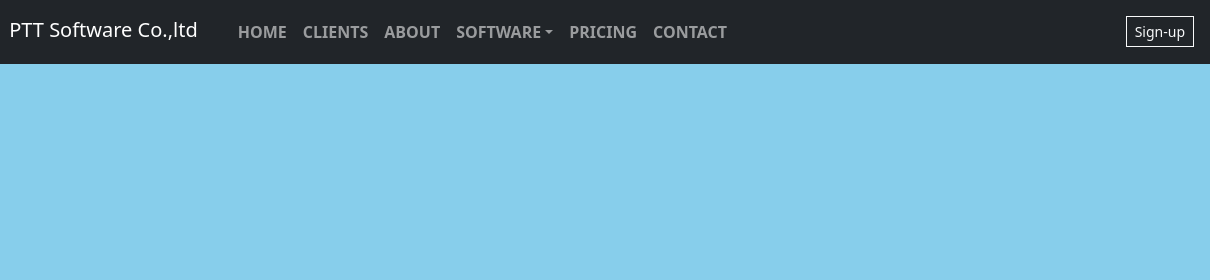
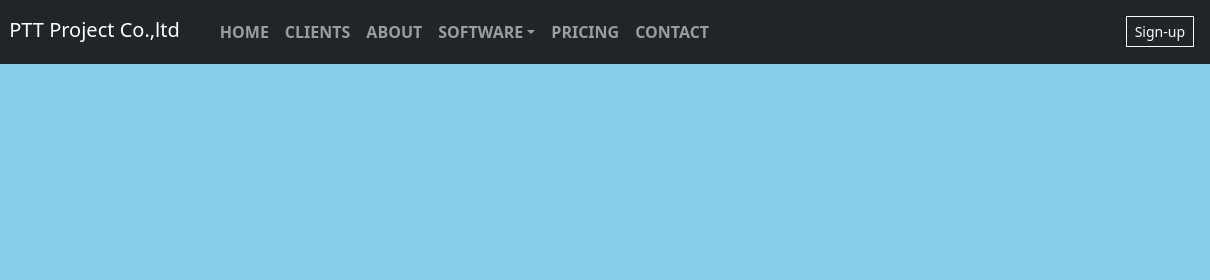
Before and after one commit to ThetKhineSoe/pttsoftware, a plain HTML site: page index.html in a window 1280 px wide. Shown: the top 280 px of the page, 70-1280 px from the left. Drawn offline with nearby package versions, Linux system fonts and the light colour scheme.

Commit message:
title modified 12/march/2024 22:50

```diff
--- a/index.html
+++ b/index.html
@@ -1,7 +1,7 @@
 <!DOCTYPE html>
 <html>
 <head>
-	<title>PTT</title>
+	<title>PTT Project</title>
 	<!-- fav icon -->
 	<link href="https://upload.wikimedia.org/wikipedia/commons/3/33/Vanamo_Logo.png" rel="icon" type="image/png" />
 
@@ -62,7 +62,7 @@
 		<nav class="navbar navbar-expand-md bg-dark navbar-dark">
 			<a href="#" class="navbar-brand mx-3">
 				<img src="https://upload.wikimedia.org/wikipedia/commons/3/33/Vanamo_Logo.png" width="50px" alt="sitelogo" />
-				<span class="ms-2">PTT Software Co.,ltd</span>
+				<span class="ms-2">PTT Project Co.,ltd</span>
 			</a>
 
 			<button type="button" class="navbar-toggler" data-bs-toggle="collapse" data-bs-target="#nav"><i class="navbar-toggler-icon"></i></button>
```
